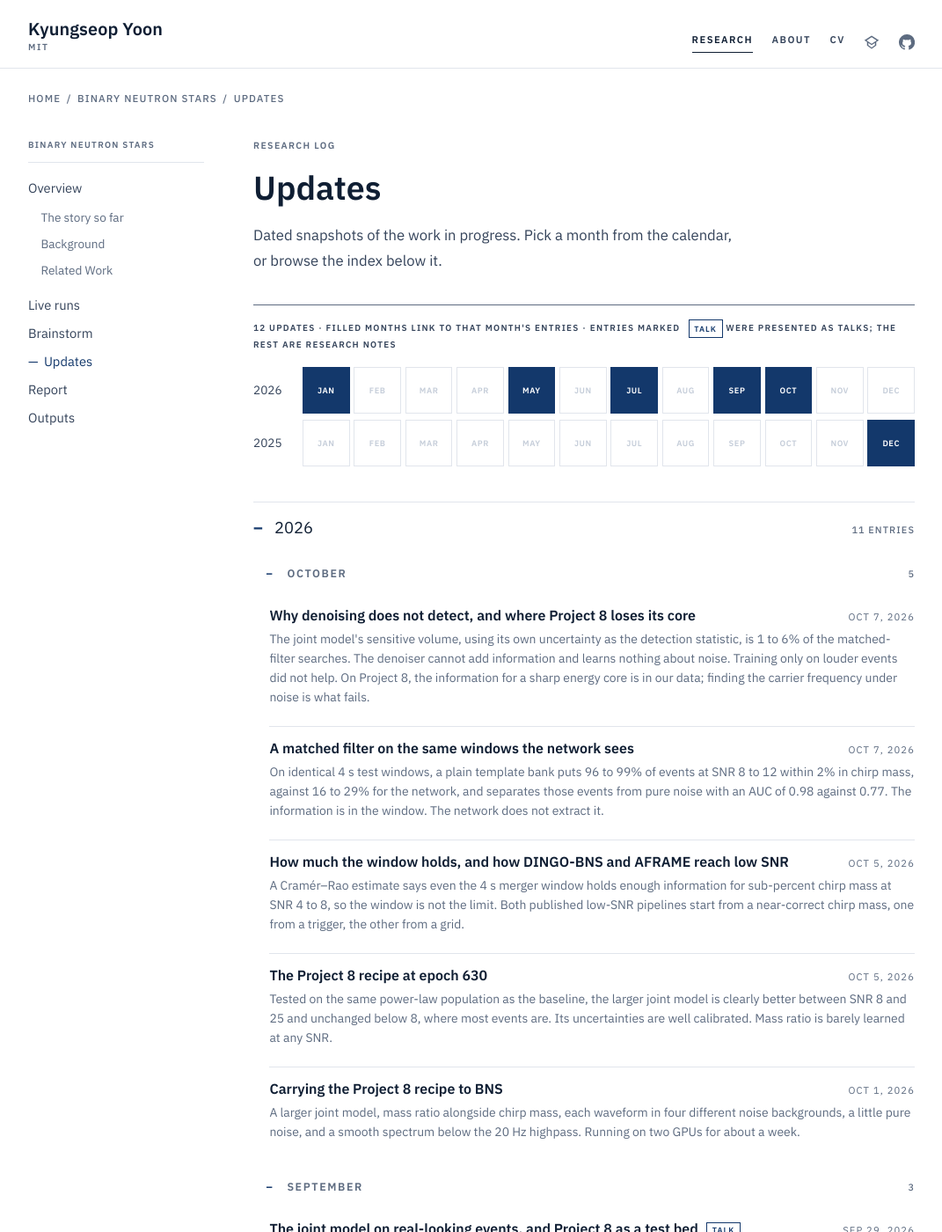
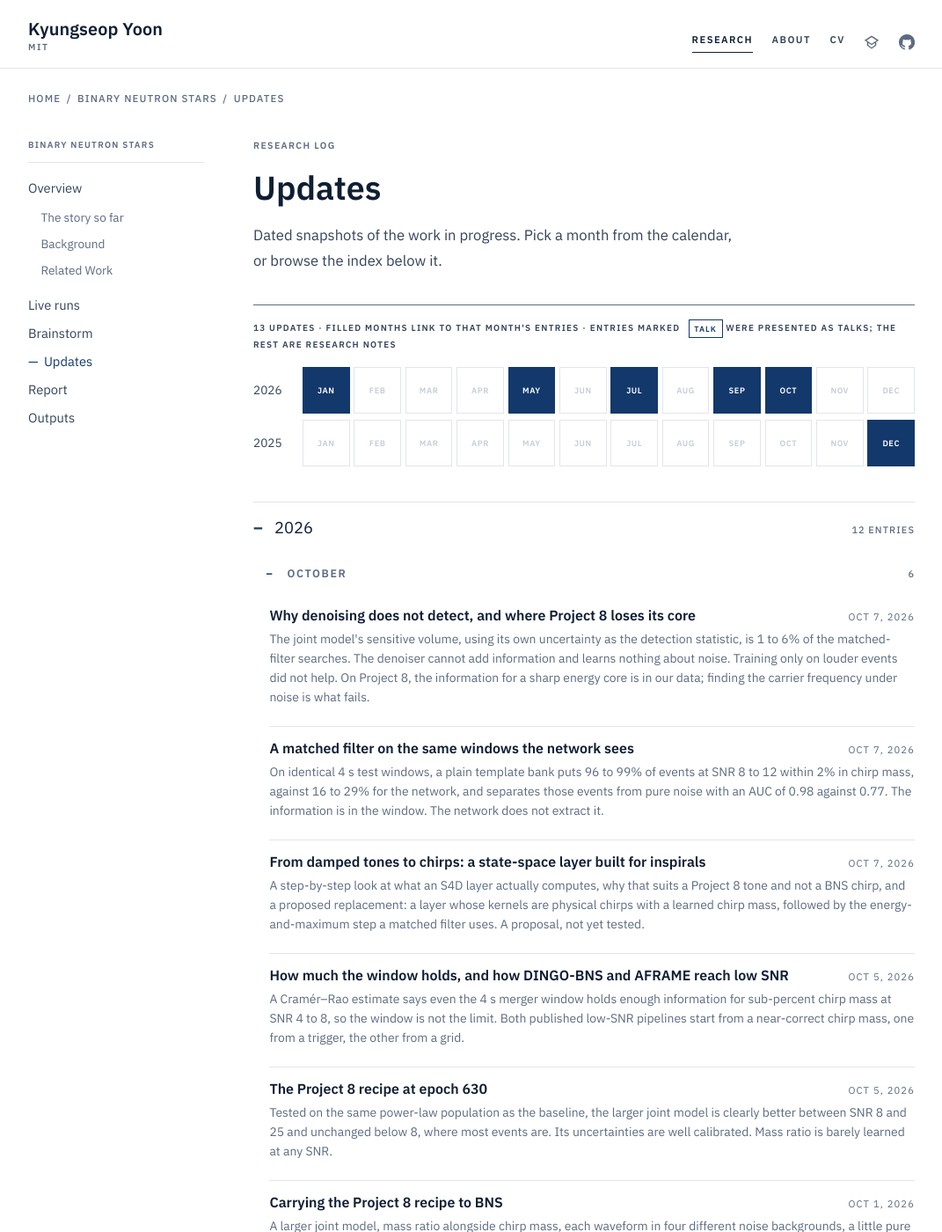
Before and after one commit to kyoon-mit/kyoon-mit.github.io, a Jekyll site: the page built from docs/projects/bns/updates.md, in a window 1280 px wide and 1400 px high. Shown: the whole window at 88% size, without its empty margins (104-1175 px from the left). Built offline with Jekyll 4.4.1, drawn with Linux system fonts in a browser that asks for light colours; part of the change alters nothing that is shown.

Commit message:
Add an explainer on chirp kernels, with math rendering
Walks from the S4D kernel (a sum of damped tones) through the matched
filter to a proposed chirp-kernel layer, and explains why tones suit
Project 8 and not BNS. KaTeX loads only on pages with math: true.

Co-Authored-By: Claude Opus 5.5 <noreply@anthropic.com>

```diff
--- a/docs/_includes/head.html
+++ b/docs/_includes/head.html
@@ -29,5 +29,11 @@
 
   <link rel="stylesheet" href="{{ '/assets/css/main.css' | relative_url }}">
   <link rel="icon" href="{{ '/assets/img/favicon.svg' | relative_url }}" type="image/svg+xml">
+  {%- if page.math %}
+  <link rel="stylesheet" href="https://cdn.jsdelivr.net/npm/katex@0.16.11/dist/katex.min.css">
+  <script defer src="https://cdn.jsdelivr.net/npm/katex@0.16.11/dist/katex.min.js"></script>
+  <script defer src="https://cdn.jsdelivr.net/npm/katex@0.16.11/dist/contrib/auto-render.min.js"
+    onload="renderMathInElement(document.body, {delimiters: [{left: '\\[', right: '\\]', display: true}, {left: '\\(', right: '\\)', display: false}]});"></script>
+  {%- endif %}
   {%- feed_meta -%}
 </head>
--- /dev/null
+++ b/docs/_updates/2026-10-07-chirp-kernels.md
@@ -0,0 +1,296 @@
+---
+title: "From damped tones to chirps: a state-space layer built for inspirals"
+date: 2026-10-07
+math: true
+summary: >-
+  A step-by-step look at what an S4D layer actually computes, why that suits a
+  Project 8 tone and not a BNS chirp, and a proposed replacement: a layer whose
+  kernels are physical chirps with a learned chirp mass, followed by the
+  energy-and-maximum step a matched filter uses. A proposal, not yet tested.
+---
+
+{%- assign u = '/projects/bns/updates/' -%}
+
+The [matched-filter benchmark]({{ u | append: '2026-10-07-matched-filter-benchmark/' | relative_url }})
+showed that the 4 s window holds the chirp mass to 2% for almost every event
+above SNR 8, and our network gets 16 to 29% there. This entry works out why,
+starting from what one S4D layer computes, and ends with a layer designed
+for the job. Figures use a toy setup: a Newtonian chirp sampled at 2048 Hz in
+4 s of white noise (the whitened data the network sees).
+
+## 1. What an S4D layer computes
+
+A state-space model reads an input $$u(t)$$ through a hidden state $$x(t)$$:
+
+$$
+x'(t) = A\,x(t) + B\,u(t), \qquad y(t) = C\,x(t).
+$$
+
+Because the system is linear and does not change in time, the output is the
+input convolved with one fixed kernel:
+
+$$
+y(t) = \int_0^\infty K(s)\,u(t-s)\,ds, \qquad K(s) = C\,e^{sA}\,B .
+$$
+
+**Proof.** The equation for $$x$$ is linear with constant coefficients, so
+its solution from rest is $$x(t) = \int_0^\infty e^{sA} B\, u(t-s)\, ds$$
+(differentiate under the integral to check). Multiply by $$C$$. $$\square$$
+
+S4D takes $$A$$ diagonal with complex entries $$a_n = -\alpha_n + i\,\omega_n$$.
+Then the kernel splits into one term per state:
+
+$$
+K(s) = \sum_{n} c_n\, e^{-\alpha_n s}\, e^{i \omega_n s}.
+$$
+
+Each state is a **damped tone**. A *tone* is a pure sinusoid: one fixed
+frequency, like a tuning fork, $$\cos(\omega t + \varphi)$$. A *damped*
+tone is a sinusoid whose amplitude fades, $$e^{-\alpha t}\cos(\omega t +
+\varphi)$$, like the fork's ring dying out. State $$n$$ has frequency
+$$\omega_n$$ and fades at rate $$\alpha_n$$. The layer's kernel is a weighted
+sum of them. In the code
+we use (ml4gw's `S4DKernel`) each channel has 32 such tones, discretized with
+a step $$\Delta t$$, so the kernel is
+
+$$
+K_\ell = 2\,\mathrm{Re}\sum_n C_n \frac{e^{\Delta t\, a_n}-1}{a_n}\, e^{\Delta t\, a_n \ell}, \qquad \ell = 0, 1, \dots, L-1 .
+$$
+
+{% include figure.html
+   src="/assets/img/bns/2026-10-07/chirp-kernel/s4d_kernel.png"
+   alt="Three damped cosines with different frequencies and decay times, and their sum"
+   label="An S4D kernel"
+   caption="Top: three states, each a tone that fades. Bottom: the layer's kernel is their weighted sum." %}
+
+**From a tone to the model's parameters.** In the code, each state's tone is
+set by three learned numbers and one per-channel step size:
+
+- `A_imag` (one per state) sets the frequency. The kernel advances by
+  $$\Delta t \cdot$$`A_imag` radians per sample, so the tone's frequency in
+  hertz is $$f_n = \Delta t\,\omega_n\, f_s / 2\pi$$, with $$f_s$$ = 2048 Hz.
+  It is initialized at $$\omega_n = \pi n$$, an evenly spaced comb.
+- `log_A_real` (one per state) sets the fade: $$\alpha_n = e^{\texttt{log\_A\_real}}$$.
+- `log_dt` (one per channel) sets $$\Delta t$$, which scales all of that
+  channel's frequencies and fades together.
+- `C` (one complex number per state) sets how loud each tone is in the sum
+  and its starting phase.
+
+In the architecture, `d_state` = 64 means 32 tones per channel (they come
+in conjugate pairs), and `d_model` = 128 means 128 channels, each with its
+own 32 tones. Channels are mixed only after the convolution, by a pointwise
+layer. So one channel can be a sum of at most 32 tones.
+
+**Memory.** A tone with decay $$\alpha_n$$ forgets the input after about
+$$1/(\Delta t\,\alpha_n)$$ samples. In our trained models the median is 13 to
+46 samples, 6 to 22 ms. The inspiral we need to integrate lasts seconds.
+
+## 2. What the data holds: a chirp
+
+Far from merger, a binary's gravitational-wave frequency rises as
+
+$$
+f(\tau) = \frac{1}{8\pi}\left(\frac{5}{\tau}\right)^{3/8}\left(\frac{G\mathcal{M}}{c^3}\right)^{-5/8},
+$$
+
+where $$\tau$$ is the time left to merger and $$\mathcal{M}$$ the chirp mass.
+The phase is the integral of the frequency,
+$$\Phi(\tau) = -2\left(\tau\, c^3 / 5G\mathcal{M}\right)^{5/8}$$,
+and the signal is $$h(t) = A(\tau)\cos\Phi(\tau)$$ with
+$$A \propto \tau^{-1/4}$$. The chirp mass sets how fast the frequency sweeps.
+Over a 4 s window the signal goes through hundreds of cycles, and a 1%
+change in $$\mathcal{M}$$ shifts the phase near merger by many radians. That
+phase is where the chirp mass is measured.
+
+{% include figure.html
+   src="/assets/img/bns/2026-10-07/chirp-kernel/chirp.png"
+   alt="A BNS chirp waveform in its last 0.4 seconds, and the frequency against time for chirp masses 1.2 and 1.8"
+   label="A BNS chirp"
+   caption="Top: the waveform before merger. Bottom: its frequency sweeps upward; heavier systems sweep faster and merge at lower frequency." %}
+
+## 3. The optimal way to find it: the matched filter
+
+Suppose the whitened data is $$u = h + n$$ with white noise $$n$$ of unit
+variance, and we score it with any linear filter $$w$$:
+$$s = \langle w, u\rangle = \sum_t w(t)\,u(t)$$.
+
+**Claim.** The signal-to-noise ratio of $$s$$ is largest when $$w \propto h$$.
+
+**Proof.** The signal part of $$s$$ is $$\langle w, h\rangle$$. The noise
+part has variance $$\langle w, w\rangle$$, because the noise samples are
+independent with unit variance. So
+
+$$
+\mathrm{SNR}^2(w) = \frac{\langle w,h\rangle^2}{\langle w,w\rangle} \le \frac{\langle w,w\rangle\,\langle h,h\rangle}{\langle w,w\rangle} = \langle h,h\rangle ,
+$$
+
+by Cauchy–Schwarz, with equality exactly when $$w$$ is a multiple of $$h$$. $$\square$$
+
+Two details make this usable:
+
+- **Unknown merger time.** Score every shift at once. Correlating with $$h$$
+  ending at time $$t$$ is a convolution with $$h$$ reversed in time, which is
+  exactly the operation in section 1:
+  $$z(t) = \sum_{\ell} h(T-\ell)\, u(t-\ell)$$.
+- **Unknown phase.** The signal's overall phase $$\varphi$$ is unknown.
+  Filter with both quadratures, $$h_c = A\cos\Phi$$ and $$h_s = A\sin\Phi$$,
+  and keep the energy
+
+$$
+e(t) = z_c(t)^2 + z_s(t)^2 .
+$$
+
+**Why this removes the phase.** A signal with phase $$\varphi$$ is
+$$A\cos(\Phi+\varphi) = \cos\varphi\, h_c - \sin\varphi\, h_s$$. Since
+$$h_c$$ and $$h_s$$ are orthogonal with equal norm, the two filter outputs
+are $$\lVert h\rVert^2\cos\varphi$$ and $$-\lVert h\rVert^2\sin\varphi$$,
+and the sum of their squares is $$\lVert h\rVert^4$$ for every $$\varphi$$. $$\square$$
+
+So the matched-filter statistic is a convolution, then an energy, then a
+maximum over time: $$\max_t e(t)$$. The step S4D has is the convolution. The
+energy and the maximum are what our network does not have: its nonlinearity
+is a GELU, and its pooling is a mean, which cancels an oscillating signal
+rather than accumulating it.
+
+### Why it gains so much: coherent addition
+
+Multiply the data by $$e^{-i\Phi(t)}$$ (dechirp it) and sum. Every signal
+sample now points the same way, so after $$N$$ samples the signal part has
+size about $$N \bar A$$. The noise samples point in random directions, so
+their sum grows only as $$\sqrt{N}$$. The ratio grows as $$\sqrt{N}$$: this is
+why seconds of weak signal add up to a clear detection.
+
+{% include figure.html
+   src="/assets/img/bns/2026-10-07/chirp-kernel/coherent_sum.png"
+   alt="Magnitude of the running sum of dechirped data against time, for signal plus noise and for noise only"
+   label="Coherent addition"
+   caption="Dechirped by the right chirp, a weak signal's running sum grows steadily; pure noise only wanders." %}
+
+## 4. Why damped tones fit Project 8 and not BNS
+
+A filter built from S4D states can only be a sum of damped tones. How many
+tones does it take to build each kind of signal?
+
+**How the plot below is made.** Take the signal over its window (one clean
+Project 8 record, or a 4 s BNS chirp) and compute its Fourier transform. Each
+Fourier coefficient is one tone that lasts the whole window. Sort the tones
+by power, keep the strongest $$N$$, and measure how well those $$N$$ tones
+reproduce the signal. Because Fourier tones are orthogonal, the best
+approximation with $$N$$ of them keeps exactly the strongest $$N$$, and its
+match with the signal is
+
+$$
+\text{match}(N) = \sqrt{\frac{\sum_{\text{strongest } N} \lvert \hat h_j\rvert^2}{\sum_{\text{all}} \lvert \hat h_j\rvert^2}},
+$$
+
+where $$\hat h_j$$ are the Fourier coefficients. A match of 1 is a perfect
+copy. This counts undamped tones on the Fourier grid; S4D's tones can also
+fade and sit at any frequency, so the count is an indication of scale, not
+an exact number for S4D. The gap it shows, single digits against hundreds,
+is far larger than that difference.
+
+{% include figure.html
+   src="/assets/img/bns/2026-10-07/chirp-kernel/p8_vs_bns_tones.png"
+   alt="Match with the signal against the number of fixed tones kept, for 50 Project 8 signals and four BNS chirps"
+   label="Tones needed: Project 8 against BNS"
+   caption="A Project 8 signal reaches 90% with a median of 3 tones (1 to 6). A 4 s BNS chirp needs about 590 (480 to 740). One S4D channel has 32." %}
+
+**Project 8.** A trapped electron's signal is a nearly constant tone: a
+carrier plus a few sidebands, with constant amplitude over the whole record.
+It is already in the shape an S4D state has. A handful of long-memory states
+at the right frequencies is the matched filter for it. And the PhyTS
+baseline feeds the network the Fourier transform of the record: for a tone,
+the Fourier transform is itself the bank of tone filters, and the signal's
+whole energy lands in one bin. The front end does the coherent integration
+before the network sees anything. The network only has to find the peak and
+avoid the sidebands. Our own Project 8 runs fed the raw time series instead
+and did worse than a plain spectrum peak, which fits this picture.
+
+**BNS.** A chirp is not a tone. Its frequency sweeps, so a tone at frequency
+$$\omega$$ overlaps it only during the moment the chirp passes $$\omega$$,
+and building the chirp takes hundreds of tones, roughly its time-bandwidth
+product. A channel with 32 tones can hold a blurred sketch of a chirp at
+best, and with 6 to 22 ms of memory, not even that.
+
+{% include figure.html
+   src="/assets/img/bns/2026-10-07/chirp-kernel/tones_vs_chirp.png"
+   alt="Left: match against number of tones for one chirp. Right: spectrogram of the chirp with horizontal lines at fixed tone frequencies"
+   label="A tone meets a chirp only briefly"
+   caption="Left: one chirp, 689 tones for 90% and 2,470 for 99%. Right: each fixed tone (dashed) crosses the chirp's track at one moment." %}
+
+## 5. The proposal: chirp kernels
+
+Keep the S4D layer's structure (a bank of kernels applied by FFT
+convolution) but change what a kernel is. Instead of a sum of damped tones,
+each kernel $$k$$ is a physical chirp with its own learned chirp mass
+$$\mathcal{M}_k$$ and a learned amplitude envelope, in two quadratures,
+reversed in time so that its merger sits at lag zero:
+
+$$
+K^{(c)}_{k}(\ell) = A_k(\tau_\ell)\cos\Phi(\tau_\ell;\mathcal{M}_k), \qquad
+K^{(s)}_{k}(\ell) = A_k(\tau_\ell)\sin\Phi(\tau_\ell;\mathcal{M}_k), \qquad \tau_\ell = \ell\,\Delta t .
+$$
+
+Then add the two steps the network is missing:
+
+$$
+e_k(t) = \sum_{\text{detectors}} \Big[ \big(K^{(c)}_k * u\big)(t)^2 + \big(K^{(s)}_k * u\big)(t)^2 \Big],
+\qquad E_k = \max_t e_k(t),
+$$
+
+and a small network maps $$\log E_1, \dots, \log E_K$$ to the chirp mass and
+its uncertainty.
+
+{% include figure.html
+   src="/assets/img/bns/2026-10-07/chirp-kernel/architecture.png"
+   alt="Block diagram: whitened strain, chirp-kernel convolution, energy summed over detectors, maximum over time, small MLP giving chirp mass and sigma"
+   label="The proposed layer"
+   caption="Only the chirp mass and envelope of each kernel are learned, a few numbers each instead of thousands." %}
+
+What one kernel produces, on data with a signal at SNR 10:
+
+{% include figure.html
+   src="/assets/img/bns/2026-10-07/chirp-kernel/kernel_output.png"
+   alt="Energy output of one chirp kernel against time: a sharp spike at the merger for the right chirp mass, a smaller earlier bump for a kernel 1 percent off, and noise only"
+   label="One chirp kernel's output"
+   caption="At the true chirp mass the energy spikes at the merger. A kernel 1% off peaks lower and earlier: chirp mass and merger time partly trade off. Noise alone stays low." %}
+
+**What it keeps from each side.**
+
+- From the matched filter: the right statistic, by construction. Each
+  kernel is the optimal linear filter for its own chirp mass (section 3), and
+  energy plus maximum make it blind to phase and merger time.
+- From learning: where the kernels sit, how their envelopes taper, and how
+  their scores combine into an estimate are all trained, end to end, on real
+  detector noise.
+- From S4D: the same convolution machinery, so it slots into the existing
+  code. The kernel module only has to return a tensor of the right shape.
+
+**How it differs from a template bank.** A bank uses fixed, physically
+placed templates, often hundreds of thousands. Here a few dozen kernels are
+placed by training, and a network interpolates between their scores. If that
+reaches the bank's accuracy, the chirp mass is carried by far fewer
+projections than a bank uses, which would be a result in itself.
+
+## 6. The risk
+
+The match between a kernel and a signal, as a function of the kernel's chirp
+mass, is a narrow peak.
+
+{% include figure.html
+   src="/assets/img/bns/2026-10-07/chirp-kernel/match_vs_mc.png"
+   alt="Best match over time against kernel chirp mass offset, sharply peaked at zero with a long tail on one side"
+   label="Match against kernel chirp mass"
+   caption="Sharp near the true value, which is what makes precise estimates possible. Away from it the match is small and flat, so training gets little signal about which way to move a kernel." %}
+
+Sharp peaks are good for precision and bad for gradient descent: a kernel far
+from every event's chirp mass gets almost no push in the right direction.
+Spreading the initial chirp masses across the prior should help, and a soft
+maximum over time instead of a hard one would spread the gradient. Whether
+the kernels actually move during training is the first thing to measure.
+
+## Status
+
+Nothing here has been trained yet. The test is direct: on the same windows
+as the benchmark, does a chirp-kernel layer move the SNR 8 to 12 accuracy
+from about 20% toward the bank's 95%?
--- a/docs/projects/bns/brainstorm.md
+++ b/docs/projects/bns/brainstorm.md
@@ -50,6 +50,7 @@ of 100 heterodynes. See the
 
 <ul class="checklist">
   <li><span class="checklist__box" aria-label="to do"></span><span class="checklist__text"><b>Heterodyne near the true chirp mass, then the joint denoiser and regressor,</b> small model, 256 Hz anti-aliased, pre-merger window. Scan the chirp-mass error ε = 0, 0.1%, 1%, 3%. This is DINGO's refinement setting in our architecture.</span></li>
+  <li><span class="checklist__box" aria-label="to do"></span><span class="checklist__text"><b>Chirp-kernel layer:</b> kernels that are physical chirps with a learned chirp mass, two phases, energy and maximum over time. <a href="{{ u | append: '2026-10-07-chirp-kernels/' | relative_url }}">7 Oct</a></span></li>
   <li><span class="checklist__box" aria-label="to do"></span><span class="checklist__text"><b>Heterodyne grid as input channels,</b> the AFRAME mechanism, in the joint model. Needs no chirp mass.</span></li>
   <li><span class="checklist__box" aria-label="to do"></span><span class="checklist__text"><b>Bootstrap:</b> estimate the chirp mass, heterodyne with it, denoise, re-estimate.</span></li>
   <li><span class="checklist__box" aria-label="to do"></span><span class="checklist__text"><b>A dedicated detection output</b> (classification loss, balanced signal and noise) alongside σ.</span></li>
```
Also changed, not shown: docs/assets/img/bns/2026-10-07/chirp-kernel/architecture.png (added), docs/assets/img/bns/2026-10-07/chirp-kernel/chirp.png (added), docs/assets/img/bns/2026-10-07/chirp-kernel/coherent_sum.png (added), docs/assets/img/bns/2026-10-07/chirp-kernel/kernel_output.png (added), docs/assets/img/bns/2026-10-07/chirp-kernel/match_vs_mc.png (added), docs/assets/img/bns/2026-10-07/chirp-kernel/p8_vs_bns_tones.png (added), docs/assets/img/bns/2026-10-07/chirp-kernel/s4d_kernel.png (added), docs/assets/img/bns/2026-10-07/chirp-kernel/tones_vs_chirp.png (added).
